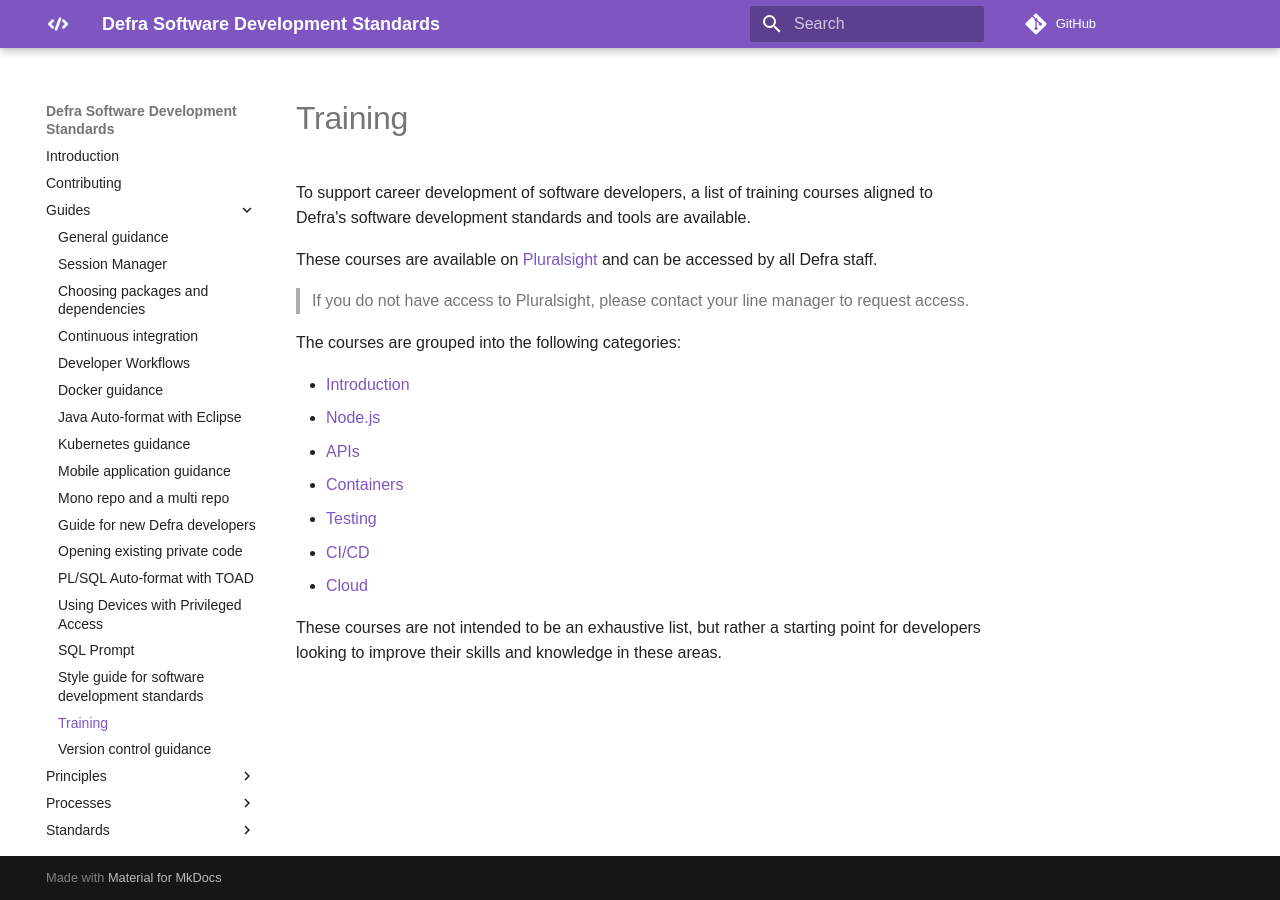
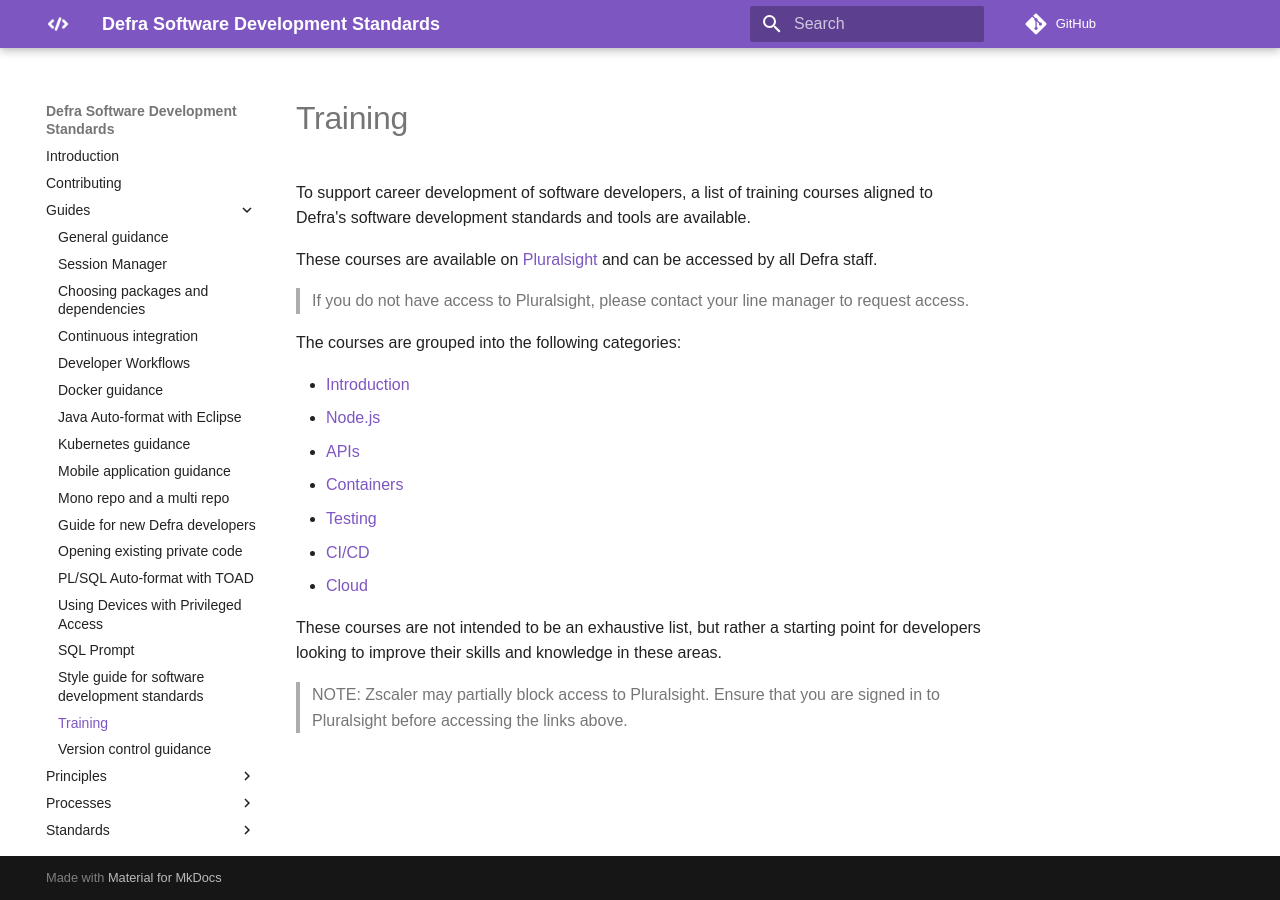
Before and after one commit to DEFRA/software-development-standards, an MkDocs documentation site: the page built from docs/guides/training.md, in a window 1280 px wide. Built offline with MkDocs 1.6.1 and Material for MkDocs 9.7.7, drawn with Linux system fonts in a browser that asks for light colours; some web fonts are replaced; comment, search, counter and statistics services are not loaded.

```diff
--- a/docs/guides/training.md
+++ b/docs/guides/training.md
@@ -17,3 +17,5 @@ The courses are grouped into the following categories:
 - [Cloud](https://app.pluralsight.com/channels/details/752a25e0-eec4-431e-9b8e-338577006333)
 
 These courses are not intended to be an exhaustive list, but rather a starting point for developers looking to improve their skills and knowledge in these areas.
+
+> NOTE: Zscaler may partially block access to Pluralsight.  Ensure that you are signed in to Pluralsight before accessing the links above.
```
